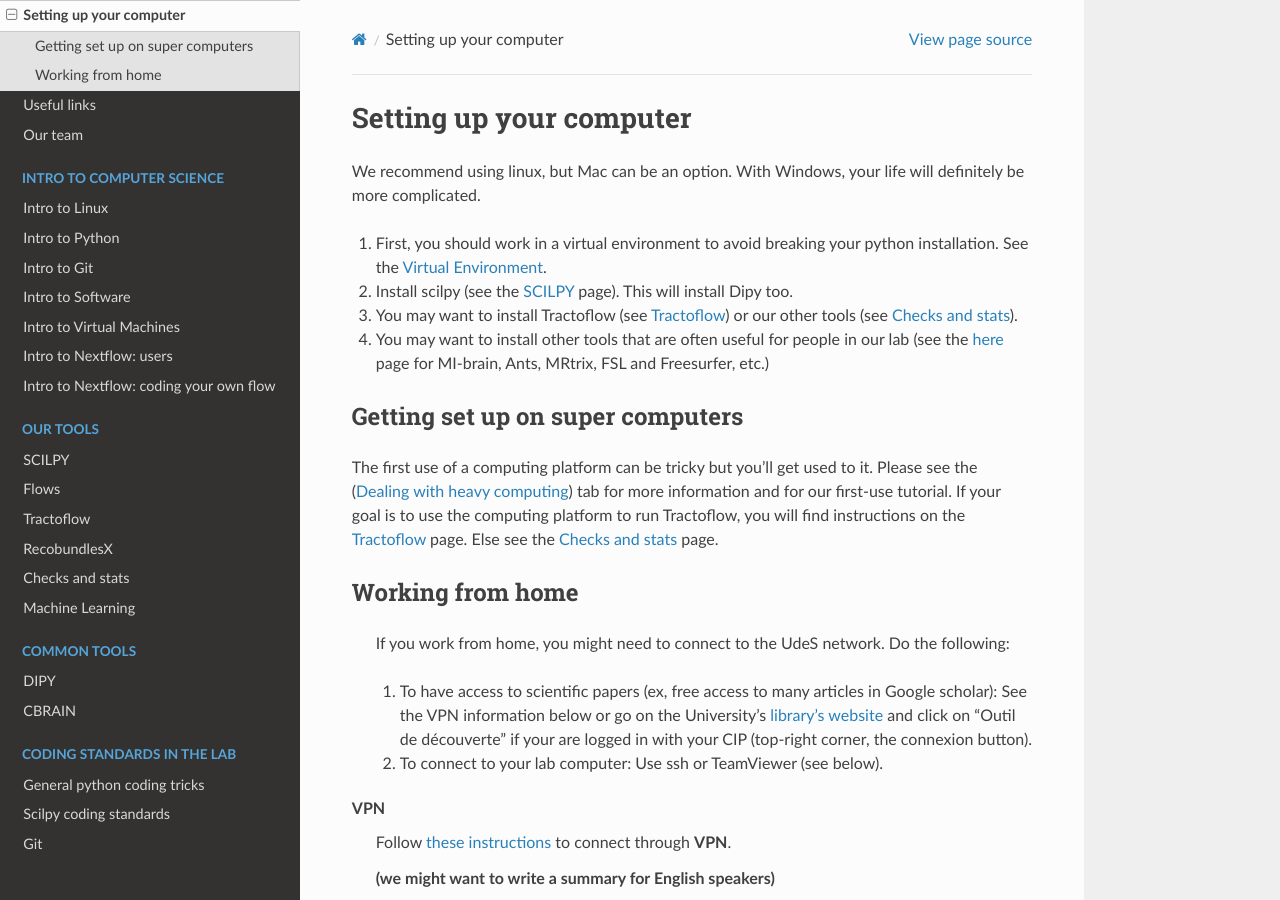
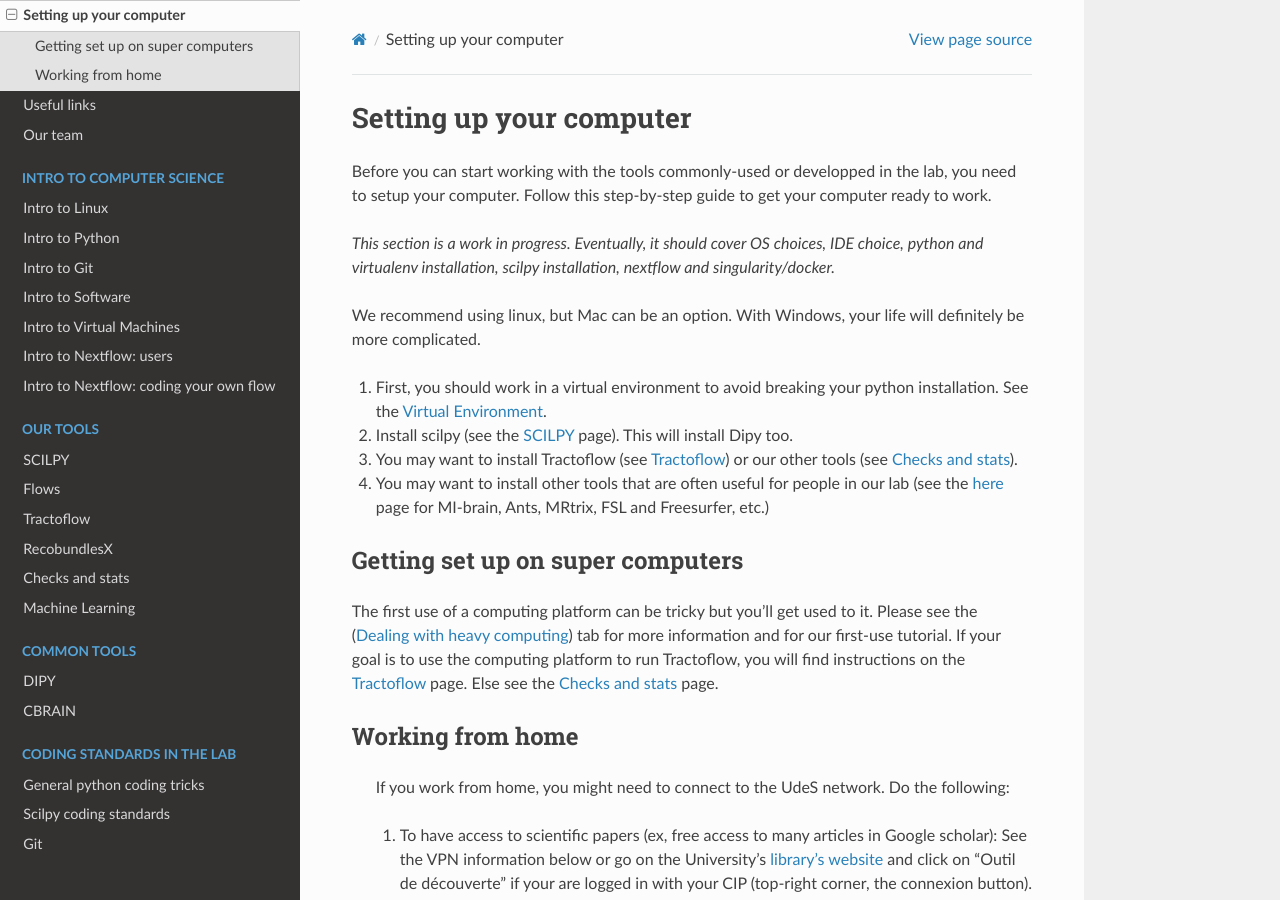
Before and after one commit to scilus/scil-documentation, a Sphinx documentation site: the page built from source/arriving/setup_computer.rst, in a window 1280 px wide and 900 px high. Built offline with Sphinx 7.4.7 and the Read the Docs theme 2.0.0, drawn with Linux system fonts in a browser that asks for light colours.

Commit message:
setup_computer intro

```diff
--- a/source/arriving/setup_computer.rst
+++ b/source/arriving/setup_computer.rst
@@ -2,6 +2,10 @@
 
 Setting up your computer
 ========================
+
+Before you can start working with the tools commonly-used or developped in the lab, you need to setup your computer. Follow this step-by-step guide to get your computer ready to work.
+
+*This section is a work in progress. Eventually, it should cover OS choices, IDE choice, python and virtualenv installation, scilpy installation, nextflow and singularity/docker.*
 
 We recommend using linux, but Mac can be an option. With Windows, your life will definitely be more complicated.
 
```
